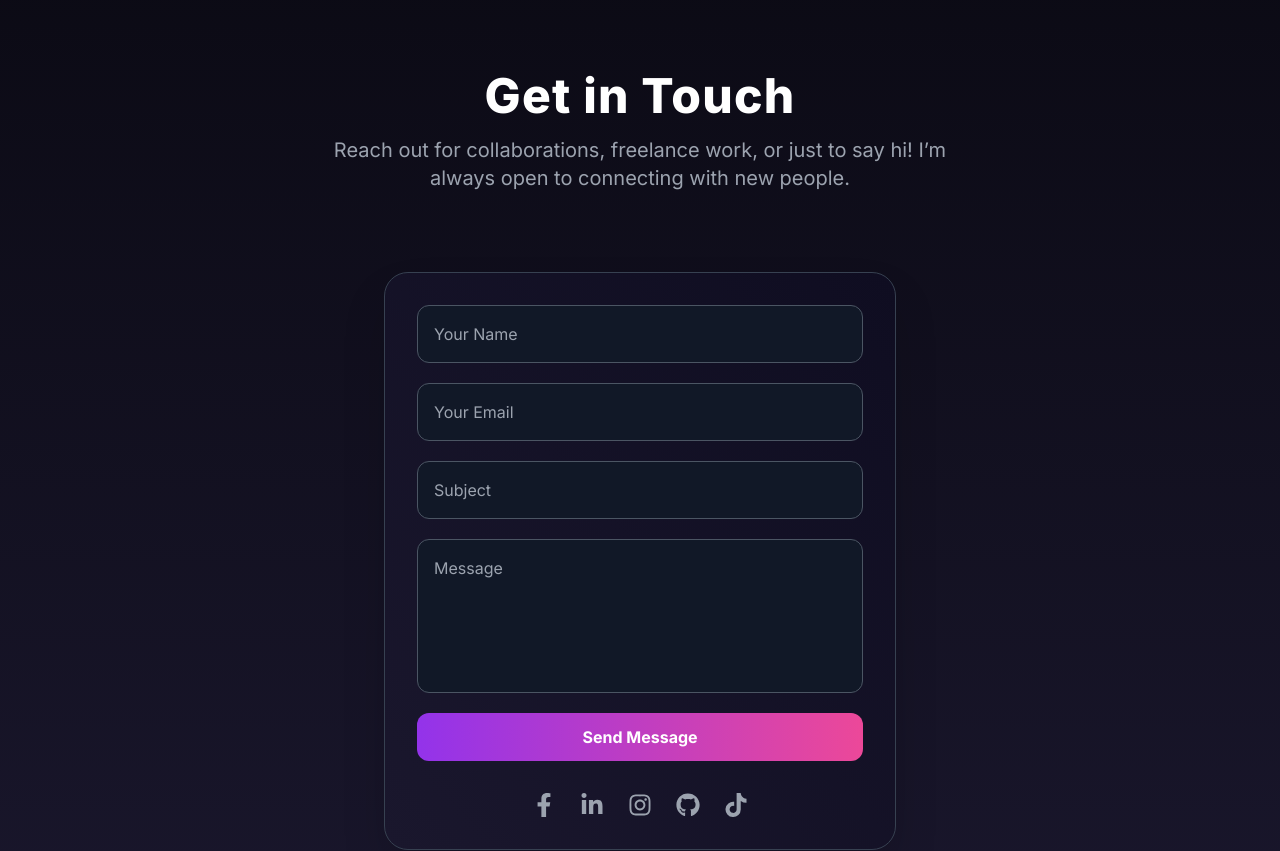
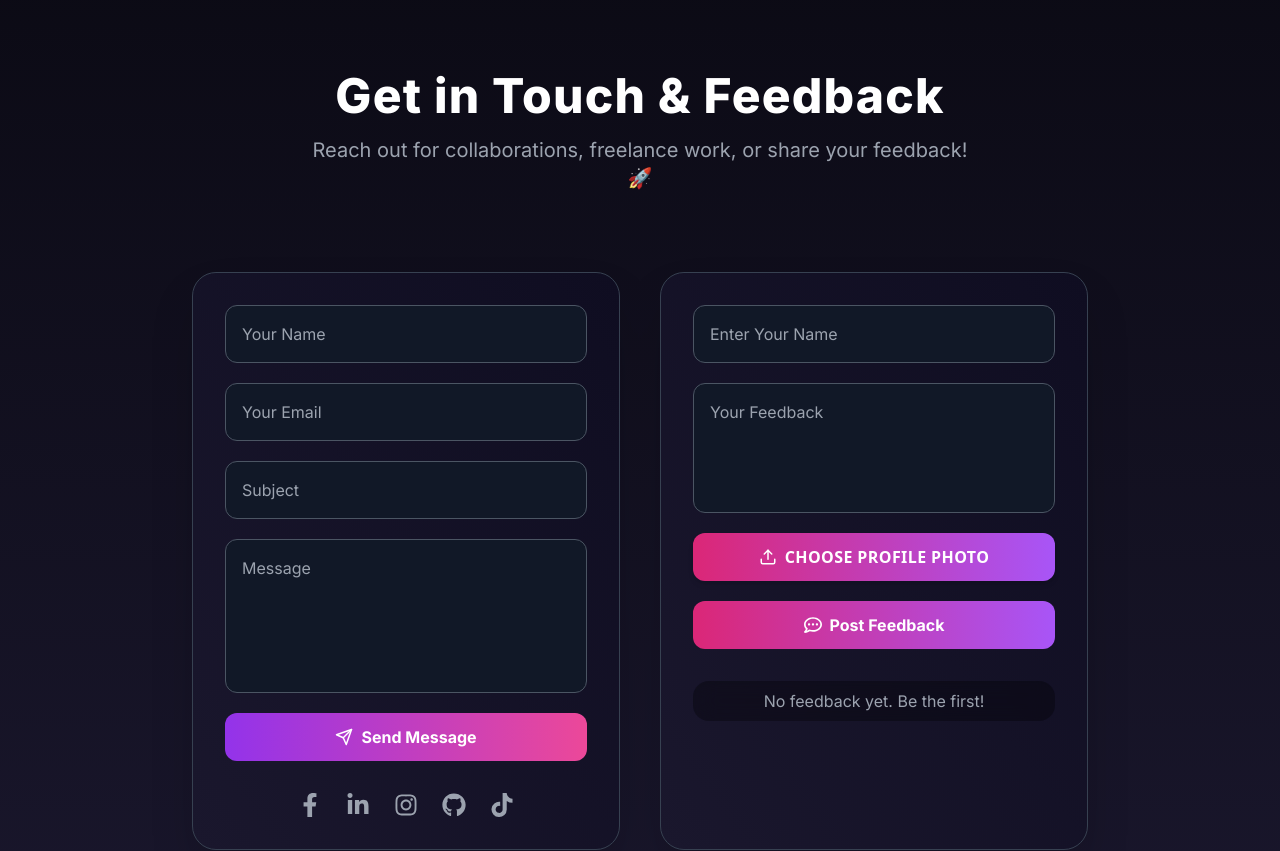
Before and after one commit to haroldparas/my-portfolio, a React (Vite) app: page / in a window 1280 px wide. Shown: the part 3080-3931 px from the top of the page. Built offline with nearby package versions, Linux system fonts and the light colour scheme.

Commit message:
Update Contact.jsx

```diff
--- a/src/components/Contact/Contact.jsx
+++ b/src/components/Contact/Contact.jsx
@@ -1,11 +1,20 @@
 import React, { useRef, useState } from "react";
 import emailjs from "@emailjs/browser";
 import { FaFacebookF, FaLinkedinIn, FaInstagram, FaGithub, FaTiktok } from "react-icons/fa";
+import { FiUpload, FiSend } from "react-icons/fi";
+import { FaRegCommentDots } from "react-icons/fa";
 
 const Contact = () => {
   const form = useRef();
   const [isSent, setIsSent] = useState(false);
   const [isError, setIsError] = useState(false);
+
+  // Feedback states
+  const [feedbacks, setFeedbacks] = useState([]);
+  const [feedbackName, setFeedbackName] = useState("");
+  const [feedbackMessage, setFeedbackMessage] = useState("");
+  const [feedbackImage, setFeedbackImage] = useState(null);
+  const [previewImage, setPreviewImage] = useState(null);
 
   const sendEmail = (e) => {
     e.preventDefault();
@@ -30,6 +39,38 @@ const Contact = () => {
       );
   };
 
+  // Handle Feedback Submit
+  const handleFeedbackSubmit = (e) => {
+    e.preventDefault();
+
+    if (!feedbackName || !feedbackMessage) return;
+
+    const newFeedback = {
+      id: Date.now(),
+      name: feedbackName,
+      message: feedbackMessage,
+      image: previewImage, // base64 preview image
+    };
+
+    setFeedbacks([newFeedback, ...feedbacks]); // add new on top
+    setFeedbackName("");
+    setFeedbackMessage("");
+    setFeedbackImage(null);
+    setPreviewImage(null);
+  };
+
+  // Image Preview
+  const handleImageChange = (e) => {
+    const file = e.target.files[0];
+    setFeedbackImage(file);
+
+    if (file) {
+      const reader = new FileReader();
+      reader.onloadend = () => setPreviewImage(reader.result);
+      reader.readAsDataURL(file);
+    }
+  };
+
   return (
     <section
       id="contact"
@@ -38,15 +79,17 @@ const Contact = () => {
       {/* Section Header */}
       <div className="text-center mb-20">
         <h2 className="text-4xl sm:text-5xl font-extrabold text-white tracking-wide animate-fadeInUp">
-          Get in Touch
+          Get in Touch & Feedback
         </h2>
         <p className="text-gray-400 mt-4 text-lg sm:text-xl max-w-2xl mx-auto animate-fadeInUp delay-100">
-          Reach out for collaborations, freelance work, or just to say hi! I’m always open to connecting with new people.
+          Reach out for collaborations, freelance work, or share your feedback! 🚀
         </p>
       </div>
 
+      {/* Forms Container */}
+      <div className="grid md:grid-cols-2 gap-10">
         {/* Contact Form */}
-      <div className="max-w-lg mx-auto bg-gradient-to-tr from-[#1a172d] to-[#0f0d21] p-8 rounded-3xl shadow-2xl border border-gray-700 transform transition duration-500 hover:scale-105">
+        <div className="bg-gradient-to-tr from-[#1a172d] to-[#0f0d21] p-8 rounded-3xl shadow-2xl border border-gray-700 transform transition duration-500 hover:scale-105">
           <form ref={form} onSubmit={sendEmail} className="flex flex-col space-y-5">
             <input
               type="text"
@@ -78,8 +121,10 @@ const Contact = () => {
             />
             <button
               type="submit"
-            className="bg-gradient-to-r from-purple-600 to-pink-500 text-white font-bold py-3 rounded-xl hover:scale-105 transition transform"
+              className="flex items-center justify-center gap-2 bg-gradient-to-r from-purple-600 to-pink-500
+                        text-white font-bold py-3 rounded-xl hover:scale-105 transition transform"
             >
+              <FiSend className="text-lg group-hover:translate-x-1 transition-transform" />
               Send Message
             </button>
           </form>
@@ -101,6 +146,99 @@ const Contact = () => {
             <a href="https://www.tiktok.com/@h_aroldparas" target="_blank" rel="noopener noreferrer" className="text-gray-400 hover:text-black transition text-2xl">
               <FaTiktok />
             </a>
+          </div>
+        </div>
+
+        {/* Feedback Form */}
+        <div className="bg-gradient-to-tr from-[#1a172d] to-[#0f0d21] p-8 rounded-3xl shadow-2xl border border-gray-700 transform transition duration-500 hover:scale-105">
+          <form onSubmit={handleFeedbackSubmit} className="flex flex-col space-y-5">
+            <input
+              type="text"
+              placeholder="Enter Your Name"
+              value={feedbackName}
+              onChange={(e) => setFeedbackName(e.target.value)}
+              required
+              className="w-full p-4 rounded-xl bg-gray-900 text-white placeholder-gray-400 border border-gray-600 focus:outline-none focus:ring-2 focus:ring-pink-500 transition"
+            />
+            <textarea
+              placeholder="Your Feedback"
+              rows="4"
+              value={feedbackMessage}
+              onChange={(e) => setFeedbackMessage(e.target.value)}
+              required
+              className="w-full p-4 rounded-xl bg-gray-900 text-white placeholder-gray-400 border border-gray-600 focus:outline-none focus:ring-2 focus:ring-pink-500 transition resize-none"
+            />
+
+            {/* Stylish File Upload Button */}
+            <div>
+              <input
+                type="file"
+                accept="image/png, image/jpeg, image/jpg"
+                id="fileInput"
+                onChange={handleImageChange}
+                className="hidden"
+              />
+              <button
+                type="button"
+                onClick={() => document.getElementById("fileInput").click()}
+                className="w-full flex items-center justify-center gap-2 bg-gradient-to-r from-pink-600 to-purple-500
+                          text-white font-sans font-semibold tracking-wide uppercase py-3 px-4 rounded-xl
+                          hover:scale-105 transition transform shadow-md"
+              >
+                <FiUpload className="text-lg" />
+                Choose Profile Photo
+              </button>
+            </div>
+            {previewImage && (
+              <img
+                src={previewImage}
+                alt="preview"
+                className="w-20 h-20 object-cover rounded-full mt-3 border-2 border-purple-500 shadow-lg"
+              />
+            )}
+
+            <button
+              type="submit"
+              className="bg-gradient-to-r from-pink-600 to-purple-500 text-white font-bold py-3 rounded-xl hover:scale-105 transition transform flex items-center justify-center gap-2"
+            >
+              <FaRegCommentDots className="text-lg" />
+              Post Feedback
+            </button>
+          </form>
+
+          {/* Feedback List (Stylish Slider) */}
+          <div className="mt-8 max-h-64 overflow-y-auto pr-2 scroll-smooth
+                          scrollbar-thin scrollbar-thumb-gradient scrollbar-track-transparent
+                          rounded-2xl bg-black/30 backdrop-blur-md shadow-inner p-2 space-y-4">
+            {feedbacks.length === 0 ? (
+              <p className="text-gray-400 text-center">No feedback yet. Be the first!</p>
+            ) : (
+              feedbacks.map((fb) => (
+                <div
+                  key={fb.id}
+                  className="flex items-start space-x-4 bg-gray-900/70 p-4 rounded-xl border border-gray-700
+                             hover:border-purple-500 hover:shadow-lg hover:shadow-purple-500/30
+                             transition transform hover:scale-[1.02] animate-fadeInUp"
+                >
+                  {fb.image ? (
+                    <img
+                      src={fb.image}
+                      alt={fb.name}
+                      className="w-12 h-12 rounded-full object-cover border-2 border-purple-500 shadow-md"
+                    />
+                  ) : (
+                    <div className="w-12 h-12 rounded-full bg-purple-700 flex items-center justify-center text-white font-bold shadow-md">
+                      {fb.name.charAt(0)}
+                    </div>
+                  )}
+                  <div>
+                    <h4 className="text-white font-bold">{fb.name}</h4>
+                    <p className="text-gray-300">{fb.message}</p>
+                  </div>
+                </div>
+              ))
+            )}
+          </div>
         </div>
       </div>
 
@@ -136,6 +274,14 @@ const Contact = () => {
           100% { transform: scale(1); opacity: 1; }
         }
         .animate-scaleUp { animation: scaleUp 0.3s ease-out forwards; }
+
+        /* Gradient Scrollbar */
+        .scrollbar-thin::-webkit-scrollbar { width: 6px; }
+        .scrollbar-thin::-webkit-scrollbar-track { background: transparent; }
+        .scrollbar-thin::-webkit-scrollbar-thumb {
+          background: linear-gradient(to bottom, #ec4899, #8b5cf6);
+          border-radius: 9999px;
+        }
       `}</style>
     </section>
   );
```
Lines whose indentation alone changed are shown as unchanged.
